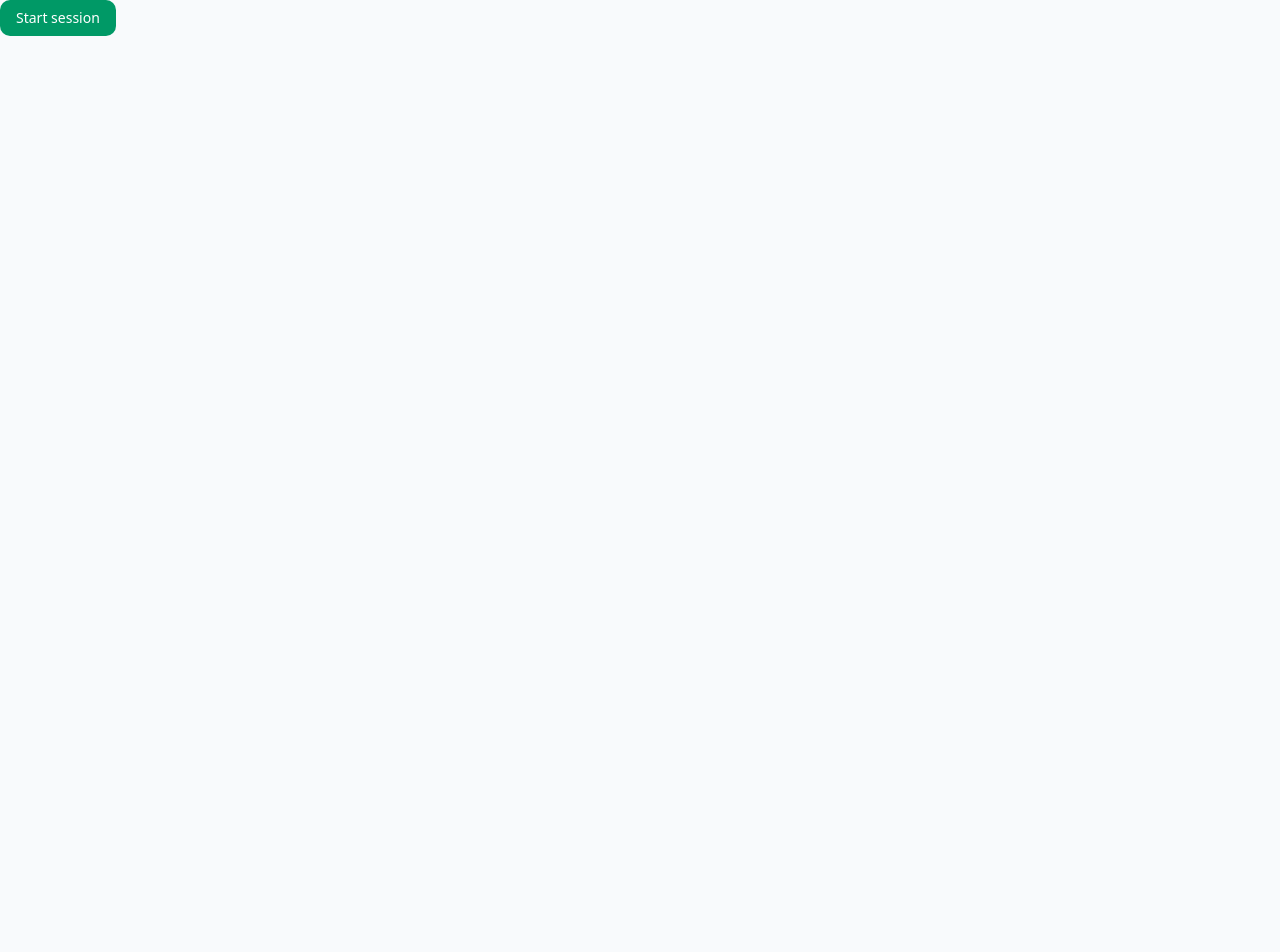
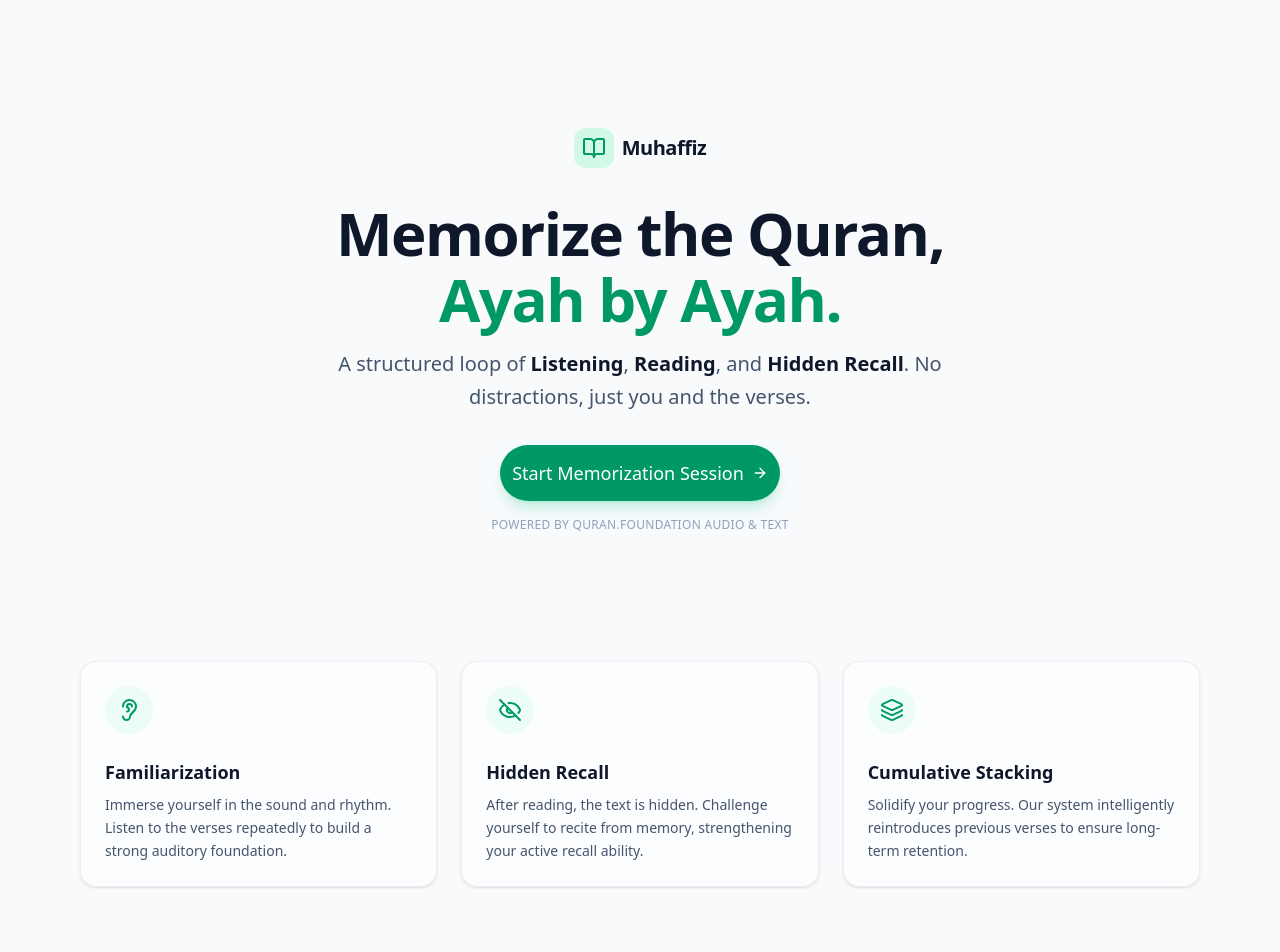
Before and after one commit to adel-gu/muhaffiz, a Next.js app: page / in a window 1280 px wide. Shown: the top 952 px of the page. Before the commit the page ends 800 px from the top, so only its background shows below. Built offline with nearby package versions, Linux system fonts and the light colour scheme.

Commit message:
Implement landing page layout and features; update metadata and add FeatureCard component

```diff
--- a/app/layout.tsx
+++ b/app/layout.tsx
@@ -13,8 +13,8 @@ const geistMono = Geist_Mono({
 });
 
 export const metadata: Metadata = {
-  title: 'Create Next App',
-  description: 'Generated by create next app',
+  title: 'Muhaffiz',
+  description: 'Memorize the Quran ayah by ayah.',
 };
 
 export default function RootLayout({
--- a/app/page.tsx
+++ b/app/page.tsx
@@ -1,10 +1,83 @@
+import React from 'react';
+import Link from 'next/link';
 import { Button } from '@/components/ui/button';
+import FeatureCard from '@/components/home/FeatureCard';
+import { BookOpen, ArrowRight, Ear, EyeOff, Layers } from 'lucide-react';
 
-function page() {
+export default function LandingPage() {
   return (
-    <div>
-      <Button>Start session</Button>
+    <div className="flex h-full grow flex-col max-w-7xl mx-auto w-full">
+      <main className="grow flex flex-col items-center justify-center">
+        {/* --- Hero Section --- */}
+        <section className="w-full px-4 py-20 md:py-32 flex flex-col items-center text-center space-y-8 animate-in fade-in slide-in-from-bottom-4 duration-700">
+          <div className="flex items-center gap-2 group cursor-default">
+            <div className="p-2 bg-emerald-100 dark:bg-emerald-900/30 rounded-lg">
+              <BookOpen className="h-6 w-6 text-primary" />
+            </div>
+            <h2 className="text-xl font-bold tracking-tight text-slate-900 dark:text-slate-100">
+              Muhaffiz
+            </h2>
+          </div>
+          <div className="space-y-4 max-w-3xl mx-auto">
+            <h1 className="text-4xl md:text-6xl font-black tracking-tight text-slate-900 dark:text-slate-50 leading-[1.1]">
+              Memorize the Quran, <br className="hidden sm:block" />
+              <span className="text-emerald-600 dark:text-emerald-500">Ayah by Ayah.</span>
+            </h1>
+            <h2 className="text-lg md:text-xl text-slate-600 dark:text-slate-400 font-normal max-w-2xl mx-auto leading-relaxed">
+              A structured loop of <span className="font-semibold text-foreground">Listening</span>,{' '}
+              <span className="font-semibold text-foreground">Reading</span>, and{' '}
+              <span className="font-semibold text-foreground">Hidden Recall</span>. No distractions,
+              just you and the verses.
+            </h2>
+          </div>
+
+          <div className="flex flex-col items-center gap-4 w-full">
+            <Button
+              className="h-14 px-12 text-lg rounded-full bg-emerald-600 hover:bg-emerald-700 text-white shadow-lg shadow-emerald-500/20 hover:scale-105 transition-all duration-300 group"
+              asChild
+            >
+              <Link href="/setup">
+                Start Memorization Session
+                <ArrowRight className="h-5 w-5 group-hover:translate-x-1 transition-transform" />
+              </Link>
+            </Button>
+
+            <p className="text-xs font-medium text-slate-400 dark:text-slate-500 uppercase tracking-wide">
+              Powered by Quran.Foundation Audio & Text
+            </p>
+          </div>
+        </section>
+
+        {/* --- Methodology Grid --- */}
+        <section className="w-full px-4 pb-20 max-w-6xl mx-auto">
+          <div className="grid grid-cols-1 md:grid-cols-3 gap-6">
+            <FeatureCard
+              icon={<Ear className="h-6 w-6 text-emerald-600" />}
+              title="Familiarization"
+              description="Immerse yourself in the sound and rhythm. Listen to the verses repeatedly to build a strong auditory foundation."
+            />
+
+            <FeatureCard
+              icon={<EyeOff className="h-6 w-6 text-emerald-600" />}
+              title="Hidden Recall"
+              description="After reading, the text is hidden. Challenge yourself to recite from memory, strengthening your active recall ability."
+            />
+
+            <FeatureCard
+              icon={<Layers className="h-6 w-6 text-emerald-600" />}
+              title="Cumulative Stacking"
+              description="Solidify your progress. Our system intelligently reintroduces previous verses to ensure long-term retention."
+            />
+          </div>
+        </section>
+      </main>
+
+      {/* --- Footer --- */}
+      <footer className="py-8 text-center border-t border-border/40">
+        <p className="text-sm text-muted-foreground">
+          Built for the Ummah. &copy; {new Date().getFullYear()} Muhaffiz
+        </p>
+      </footer>
     </div>
   );
 }
-export default page;
--- /dev/null
+++ b/app/setup/page.tsx
@@ -0,0 +1,3 @@
+export default function page() {
+  return <div>Setup</div>;
+}
--- /dev/null
+++ b/components/home/FeatureCard.tsx
@@ -0,0 +1,28 @@
+import { Card, CardContent } from '../ui/card';
+
+const FeatureCard = ({
+  icon,
+  title,
+  description,
+}: {
+  icon: React.ReactNode;
+  title: string;
+  description: string;
+}) => {
+  return (
+    <Card className="border-border/50 bg-white/60 dark:bg-slate-900/60 backdrop-blur-sm hover:bg-white/80 dark:hover:bg-slate-900/80 transition-colors shadow-sm">
+      <CardContent className="flex flex-col gap-4">
+        <div className="h-12 w-12 rounded-full bg-emerald-50 dark:bg-emerald-950/50 flex items-center justify-center shrink-0 mb-2">
+          {icon}
+        </div>
+        <div>
+          <h3 className="text-lg font-bold text-slate-900 dark:text-slate-100 mb-2">{title}</h3>
+          <p className="text-sm text-slate-600 dark:text-slate-400 leading-relaxed">
+            {description}
+          </p>
+        </div>
+      </CardContent>
+    </Card>
+  );
+};
+export default FeatureCard;
--- /dev/null
+++ b/components/ui/card.tsx
@@ -0,0 +1,92 @@
+import * as React from "react"
+
+import { cn } from "@/lib/utils"
+
+function Card({ className, ...props }: React.ComponentProps<"div">) {
+  return (
+    <div
+      data-slot="card"
+      className={cn(
+        "bg-card text-card-foreground flex flex-col gap-6 rounded-xl border py-6 shadow-sm",
+        className
+      )}
+      {...props}
+    />
+  )
+}
+
+function CardHeader({ className, ...props }: React.ComponentProps<"div">) {
+  return (
+    <div
+      data-slot="card-header"
+      className={cn(
+        "@container/card-header grid auto-rows-min grid-rows-[auto_auto] items-start gap-2 px-6 has-data-[slot=card-action]:grid-cols-[1fr_auto] [.border-b]:pb-6",
+        className
+      )}
+      {...props}
+    />
+  )
+}
+
+function CardTitle({ className, ...props }: React.ComponentProps<"div">) {
+  return (
+    <div
+      data-slot="card-title"
+      className={cn("leading-none font-semibold", className)}
+      {...props}
+    />
+  )
+}
+
+function CardDescription({ className, ...props }: React.ComponentProps<"div">) {
+  return (
+    <div
+      data-slot="card-description"
+      className={cn("text-muted-foreground text-sm", className)}
+      {...props}
+    />
+  )
+}
+
+function CardAction({ className, ...props }: React.ComponentProps<"div">) {
+  return (
+    <div
+      data-slot="card-action"
+      className={cn(
+        "col-start-2 row-span-2 row-start-1 self-start justify-self-end",
+        className
+      )}
+      {...props}
+    />
+  )
+}
+
+function CardContent({ className, ...props }: React.ComponentProps<"div">) {
+  return (
+    <div
+      data-slot="card-content"
+      className={cn("px-6", className)}
+      {...props}
+    />
+  )
+}
+
+function CardFooter({ className, ...props }: React.ComponentProps<"div">) {
+  return (
+    <div
+      data-slot="card-footer"
+      className={cn("flex items-center px-6 [.border-t]:pt-6", className)}
+      {...props}
+    />
+  )
+}
+
+export {
+  Card,
+  CardHeader,
+  CardFooter,
+  CardTitle,
+  CardAction,
+  CardDescription,
+  CardContent,
+}
```
